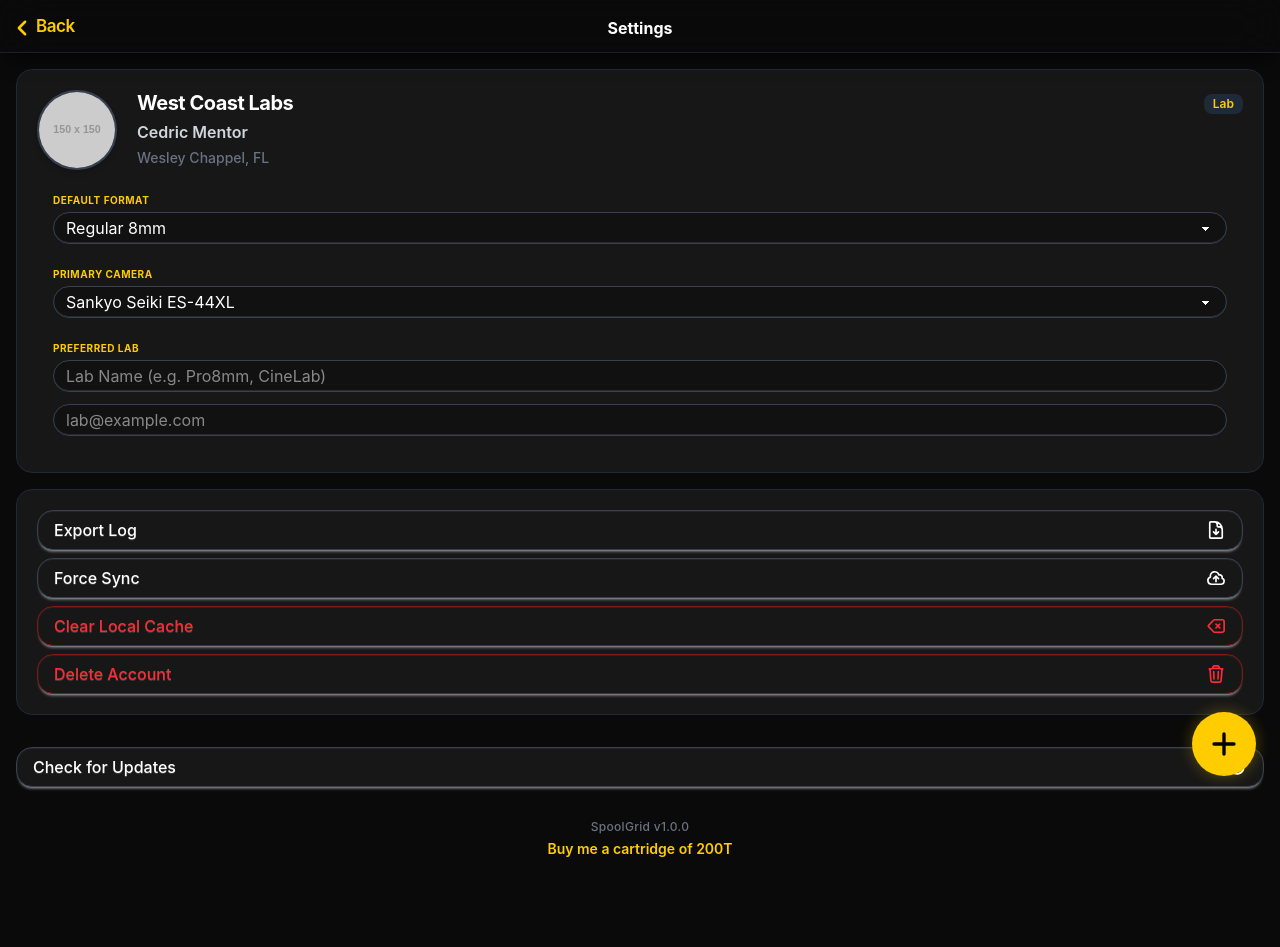
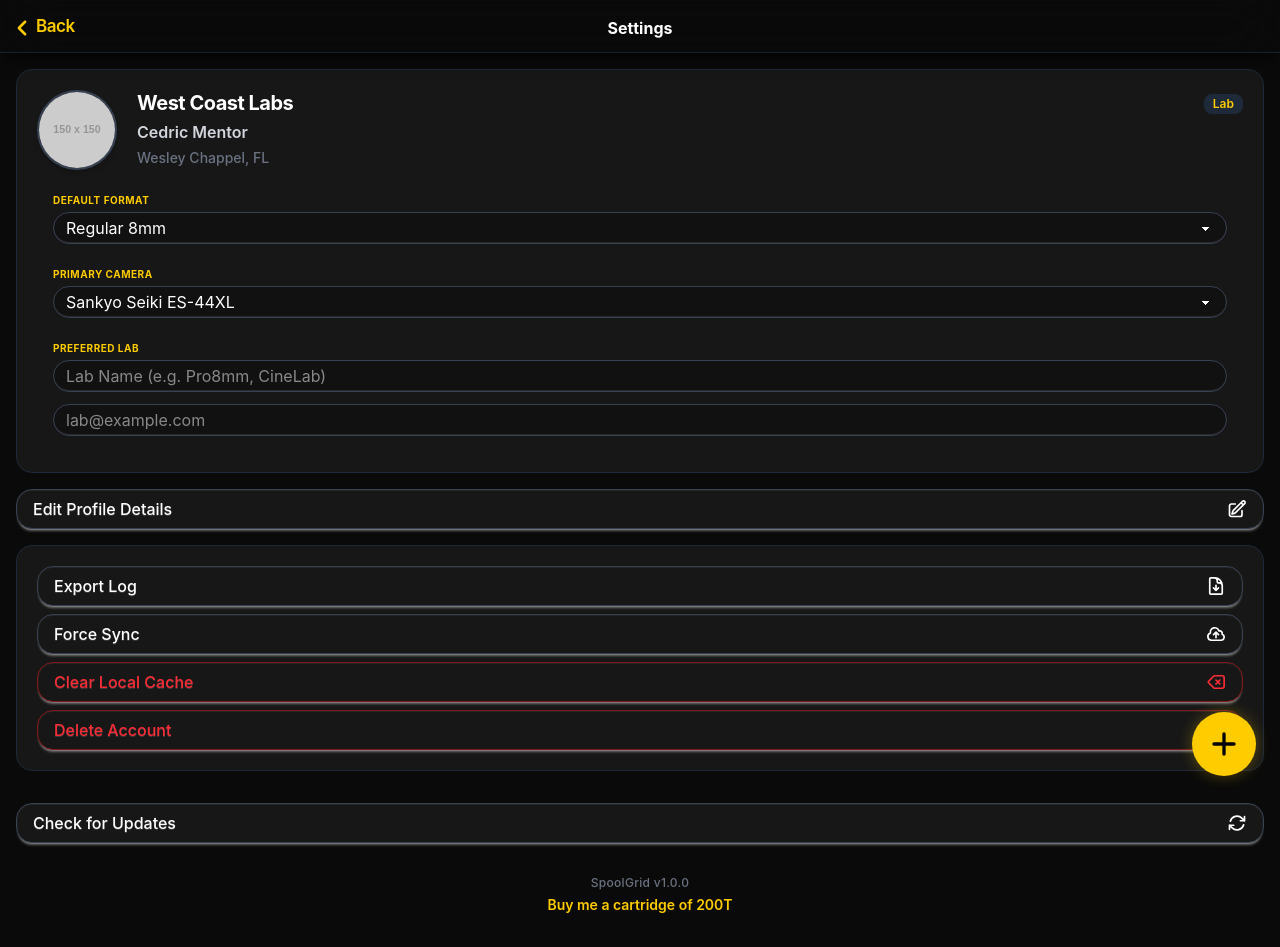
Before and after one commit to CedricM23/SpoolGrid, a React (Vite) app: page /settings in a window 1280 px wide. Before the commit the page ends 891 px from the top, so only its background shows below. Built offline with nearby package versions, Linux system fonts and the light colour scheme.

Commit message:
working on handle delete

```diff
--- a/src/Views/SettingsView/SettingsView.jsx
+++ b/src/Views/SettingsView/SettingsView.jsx
@@ -26,6 +26,20 @@ export default function SettingsView() {
             window.location.replace('/');
         }
     };
+
+   const handleDelete = () => {
+    const isConfirmed = window.confirm("Are you sure you want to delete your account? This action cannot be undone.");
+
+    if (isConfirmed) {
+        localStorage.clear();
+        sessionStorage.clear();
+        window.location.replace('/');
+
+
+        // Note: If you have a backend, you would make your API call
+        // to delete the user from the database here before clearing storage.
+    }
+};
 
     return (
         <div>
@@ -119,6 +133,21 @@ export default function SettingsView() {
 
 
 
+
+                {/* END OF ID CARD */}
+
+
+                {/* EDIT PROFILE DETAILS */}
+
+                <button className="btn btn-md bg-neutral-900 border border-gray-700 hover:border-[#ffcc00] hover:bg-gray-800 text-white hover:text-[#ffcc00] rounded-2xl w-full flex justify-between items-center px-4 transition-all">
+                    <span className="font-medium text-base">Edit Profile Details</span>
+                    <svg xmlns="http://www.w3.org/2000/svg" fill="none" viewBox="0 0 24 24" strokeWidth={2} stroke="currentColor" className="w-5 h-5">
+                        <path strokeLinecap="round" strokeLinejoin="round" d="m16.862 4.487 1.687-1.688a1.875 1.875 0 1 1 2.652 2.652L10.582 16.07a4.5 4.5 0 0 1-1.897 1.13L6 18l.8-2.685a4.5 4.5 0 0 1 1.13-1.897l8.932-8.931Zm0 0L19.5 7.125M18 14v4.75A2.25 2.25 0 0 1 15.75 21H5.25A2.25 2.25 0 0 1 3 18.75V8.25A2.25 2.25 0 0 1 5.25 6H10" />
+                    </svg>
+                </button>
+
+
+
                 {/* Data Management */}
 
                 <div className="border bg-neutral-900 border-gray-800 my-4 rounded-2xl p-5 flex flex-col gap-2">
@@ -147,7 +176,7 @@ export default function SettingsView() {
                     </button>
 
                     {/* Delete Account / Wipe Data */}
-                    <button className="btn btn-md bg-neutral-900 border border-red-900 hover:border-[#ffcc00] hover:bg-gray-800 text-white hover:text-[#ffcc00] rounded-2xl w-full flex justify-between items-center px-4 transition-all">
+                    <button className="btn btn-md bg-neutral-900 border border-red-900 hover:border-[#ffcc00] hover:bg-gray-800 text-white hover:text-[#ffcc00] rounded-2xl w-full flex justify-between items-center px-4 transition-all" onClick={handleDelete}>
                         <span className="font-medium text-base text-red-500">Delete Account</span>
                         <svg xmlns="http://www.w3.org/2000/svg" fill="none" viewBox="0 0 24 24" strokeWidth={2} stroke="currentColor" className="w-5 h-5 text-red-500">
                             <path strokeLinecap="round" strokeLinejoin="round" d="M14.74 9l-.346 9m-4.788 0L9.26 9m9.968-3.21c.342.052.682.107 1.022.166m-1.022-.165L18.16 19.673a2.25 2.25 0 0 1-2.244 2.077H8.084a2.25 2.25 0 0 1-2.244-2.077L4.772 5.79m14.456 0a48.108 48.108 0 0 0-3.478-.397m-12 .562c.34-.059.68-.114 1.022-.165m0 0a48.11 48.11 0 0 1 3.478-.397m7.5 0v-.916c0-1.18-.91-2.164-2.09-2.201a51.964 51.964 0 0 0-3.32 0c-1.18.037-2.09 1.022-2.09 2.201v.916m7.5 0a48.667 48.667 0 0 0-7.5 0" />
```
